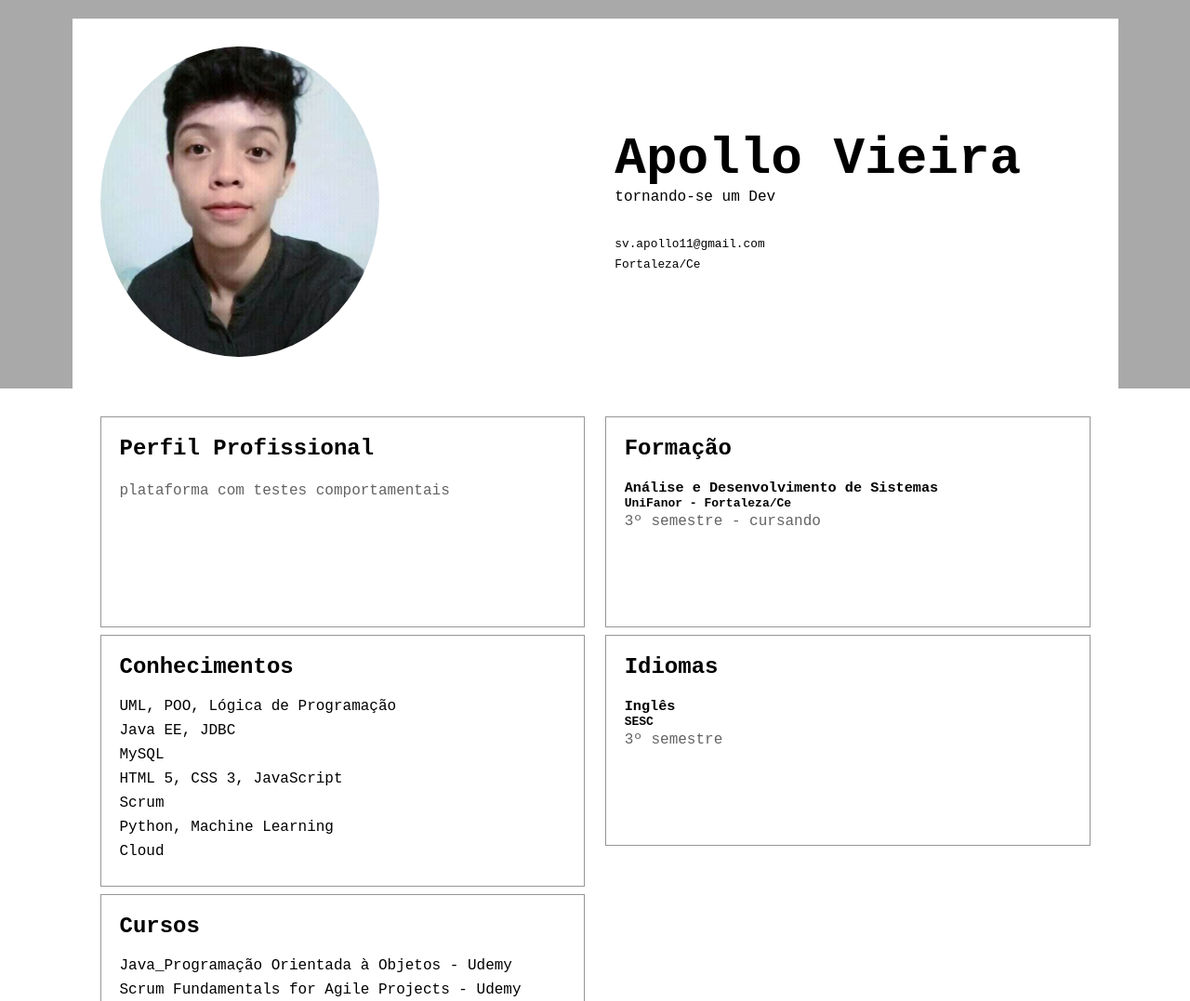
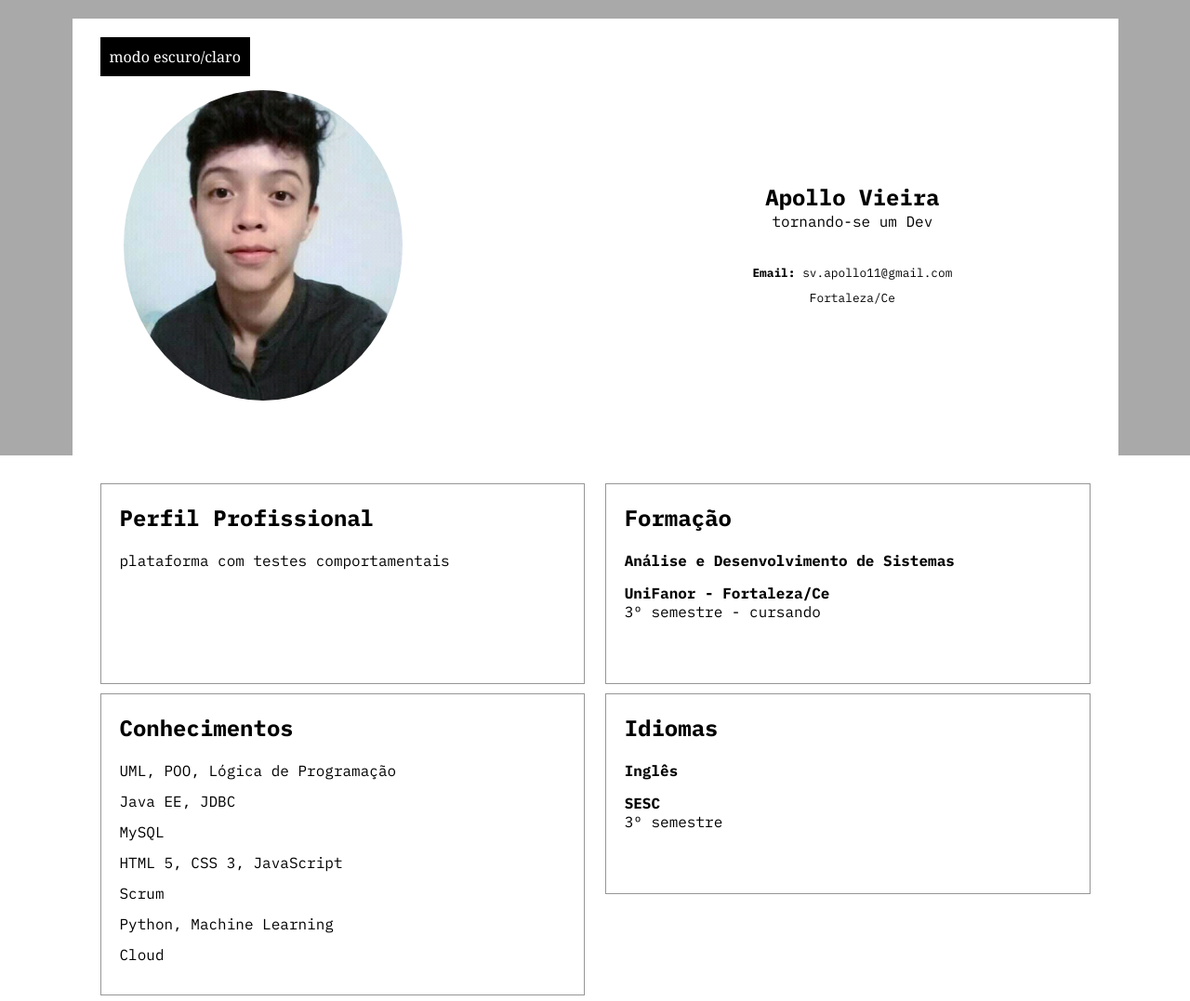
Before and after one commit to svapollo/portfolio-html-css, a plain HTML site: page index.html in a window 1280 px wide. Shown: the part 80-1157 px from the top of the page at 93% size. Drawn offline with Linux system fonts and the light colour scheme.

Commit message:
dark-mode/mobile-first

```diff
--- a/index.html
+++ b/index.html
@@ -7,15 +7,21 @@
         <title>Apollo - mais informações</title>
 
         <link rel="preconnect" href="https://fonts.gstatic.com">
-        <link href="https://fonts.googleapis.com/css2?family=Open+Sans:wght@300;400;600;700;800&display=swap" rel="stylesheet">
+        <link href="https://fonts.googleapis.com/css2?family=IBM+Plex+Mono:ital,wght@0,100;0,200;0,400;0,600;0,700;1,300;1,700&display=swap" rel="stylesheet">
 
         <link rel="stylesheet" href="style.css">
+
     </head>
 
     <body>
+
+
+        <input type="checkbox" id="ativar-dark" class="ativar-dark">
+        <div class="dark-mode">
         <!--CABEÇALHO-->
             <header>
                 <div class="container">
+                    <label for="ativar-dark">modo escuro/claro</label>
                     <div class="separador">
 
                         <!--FOTO-->
@@ -34,7 +40,7 @@
 
                             <ul>
                                 <li>
-                                <a href="mailto:sv.apollo11@gmail.com">sv.apollo11@gmail.com</a>
+                                    <a href="mailto:sv.apollo11@gmail.com"><strong>Email: </strong> sv.apollo11@gmail.com</a>
                                 </li>
                                 <li>
                                     <a href="#">Fortaleza/Ce</a>
@@ -137,6 +143,7 @@
 
                 </div>
             </footer>
+        </div>
 
     </body>
 </html>
--- a/style.css
+++ b/style.css
@@ -7,6 +7,160 @@ html, body, figure, img, div, input, textarea, p, h1, h2, h3, h4, h5, h6, ul, li
     list-style: none;
     text-decoration: none;
 }
+
+.coluna{
+    flex-basis: 49%;
+}
+
+:root{
+    --corBackgroundPrimaria:white;
+    --corBackgroundSecundaria:darkgray;
+    --corBorderPrimaria:#969696;
+    --corBackgroundDark: black;
+    --corTextPrimaria:black;
+    --corTextSecundaria:white;
+    --fonteTextPrimaria:'IBM Plex Mono', monospace;
+    --corBotaoDark:black;
+}
+
+.hidden{
+    display: none;
+}
+
+/* BODY */
+body{
+    font-family: var(--fonteTextPrimaria);
+}
+
+/* HEADER */
+header{
+    background-color: var(--corBackgroundSecundaria);
+    padding: 30px 30px 0;
+    color: var(--corTextPrimaria);
+ }
+header .container{
+    background-color: var(--corBackgroundPrimaria);
+}
+header .separador{
+    align-items: center;
+}
+header .coluna-esquerda{
+    flex-basis: 30%;
+}
+header .coluna-direita{
+    flex-basis: 48%;
+    padding: 10px;
+    text-align: center;
+}
+header .coluna img{
+    max-width: 85%;
+    border-radius: 100%;
+    margin: 25px;
+}
+header .coluna h1{
+    font-size: 1.5rem;
+}
+header .coluna p{
+    font-size: 1rem;
+}
+header .coluna ul{
+    margin: 34px 0 0;
+}
+header .coluna ul li{
+    margin: 0 0 7px;
+}
+header .coluna ul li a{
+    font-size: 0.8rem;
+    color: var(--corTextPrimaria);
+}
+
+/* PÁGINA INICIAL */
+
+main{
+    background-color: var(--corBackgroundPrimaria);
+    color: var(--corTextPrimaria);
+}
+
+main .coluna{
+    padding: 6px;
+}
+main .coluna section{
+    border: 5px solid var(--corBorderPrimaria);
+    margin: 0px 0px 10px;
+    padding: 17px;
+    min-height: 174px;
+}
+main .coluna section h2{
+    font-size: 1.5rem;
+    margin: 0 0 20px;
+}
+main .coluna section h3 {
+    margin: 0px 0px 15px;
+    font-size: 1rem;
+}
+}
+main .coluna section p{
+    font-size: 1rem;
+    color: var(--corTextPrimaria);
+    line-height: 1.5;
+}
+main .coluna section ul li{
+    margin: 0px 0px 13px;
+    font-size: 1rem;
+}
+
+/* FOOTER */
+footer{
+    background-color: var(--corBackgroundSecundaria);
+    color: var(--corTextSecundaria);
+}
+footer .container{
+    padding: 20px;
+}
+footer nav .redes-sociais {
+    border-top: 1px solid var(--corBorderPrimaria);
+    margin: 20px 0 50px;
+    padding: 50px 0 0;
+    text-align: center;
+}
+footer nav .redes-sociais li{
+    margin: 15px 28px;
+    text-align: center;
+    display: block;
+}
+footer .redes-sociais li a img{
+    width: 95px;
+}
+footer .redes-sociais li a p{
+    font-size: 3rem;
+    color: var(--corTextSecundaria);
+}
+
+/* EXTRAS */
+.ativar-dark{
+    width: 50px;
+    height: 50px;
+    display: none;
+}
+label{
+    font-family: Georgia, 'Times New Roman', Times, serif;
+    width: 50px;
+    padding: 10px;
+    background-color: var(--corBotaoDark);
+    color:white;
+
+}
+.ativar-dark:checked ~.dark-mode{
+    --corBackgroundPrimaria: rgb(114, 114, 114);
+    --corBackgroundSecundaria: rgb(70, 70, 70);
+    --corTextPrimaria:#fff;
+    --corBorderPrimaria: rgb(255, 167, 2);
+    --corBotaoDark: rgb(255, 196, 86);
+}
+
+
+/* @MEDIA */
+@media only screen and (min-width: 1024px){
 
 .container{
     width: 100%;
@@ -21,111 +175,32 @@ html, body, figure, img, div, input, textarea, p, h1, h2, h3, h4, h5, h6, ul, li
     align-items: flex-start;
     justify-content: space-between;
 }
-
-.coluna{
-    flex-basis: 49%;
+footer nav .redes-sociais {
+    display: flex;
+    justify-content: center;
 }
-
-.hidden{
-    display: none;
-}
-
-/* BODY */
-body{
-    font-family: monospace;
-}
-
-/* HEADER */
 header{
-    background-color: darkgray;
     padding-top: 100px;
 }
-header .container{
-    background-color: white;
-}
-header .separador{
-    align-items: center;
-}
-header .coluna{}
-header .coluna-esquerda{
-    flex-basis: 30%;
+header .coluna img{
+    max-width: 300px;
+    border-radius: 100%;
+    top: 12em;
 }
 header .coluna-direita{
     flex-basis: 48%;
 }
-header .coluna figure{}
-header .coluna img{
-    max-width: 300px;
-    border-radius: 100%;
+main .coluna section{
+    border: 1px solid var(--corBorderPrimaria);
+    padding: 20px;
 }
-header .coluna h1{
-    font-size: 3.5rem;
+main .coluna{
+    padding: 0;
 }
-header .coluna p{
-    font-size: 1rem;
-    color: black;
-}
-header .coluna ul{
-    margin: 34px 0 0;
-}
-header .coluna ul li{
-    margin: 0 0 7px;
-}
-header .coluna ul li a{
-    font-size: 0.8rem;
-    color: black;
+footer nav .redes-sociais li{
+    margin: 0px 50px;
+    text-align: center;
+    display: initial;
 }
 
-/* PÁGINA INICIAL */
-main{}
-main .container{}
-main .separador{}
-main .coluna{}
-main .coluna-esquerda{}
-main .coluna-direita{}
-main .coluna section{
-    border: 1px solid #969696;
-    margin: 0px 0px 8px;
-    padding: 20px;
-    min-height: 185px;
 }
-main .coluna section h2{
-    font-size: 1.5rem;
-    margin: 0 0 20px;
-}
-main .coluna section p{
-    font-size: 1rem;
-    color: #636363;
-    line-height: 1.5;
-}
-main .coluna section ul{}
-main .coluna section ul li{
-    margin: 0px 0px 8px;
-    font-size: 1rem;
-}
-
-/* FOOTER */
-footer{
-    background-color: darkgray;
-}
-footer .container{}
-footer nav{}
-footer .redes-sociais {
-    display: flex;
-    justify-content: center;
-    border-top: 4px solid rgb(255 251 252);
-    margin: 0px 0 50px;
-    padding: 20px 0px 0px;
-}
-footer .redes-sociais li{
-    margin: 0px 50px;
-    text-align: center;
-}
-footer .redes-sociais li a{}
-footer .redes-sociais li a img{
-    width: 95px;
-}
-footer .redes-sociais li a p{
-    font-size: 3rem;
-    color: black;
-}
```
Lines whose indentation alone changed are shown as unchanged.
